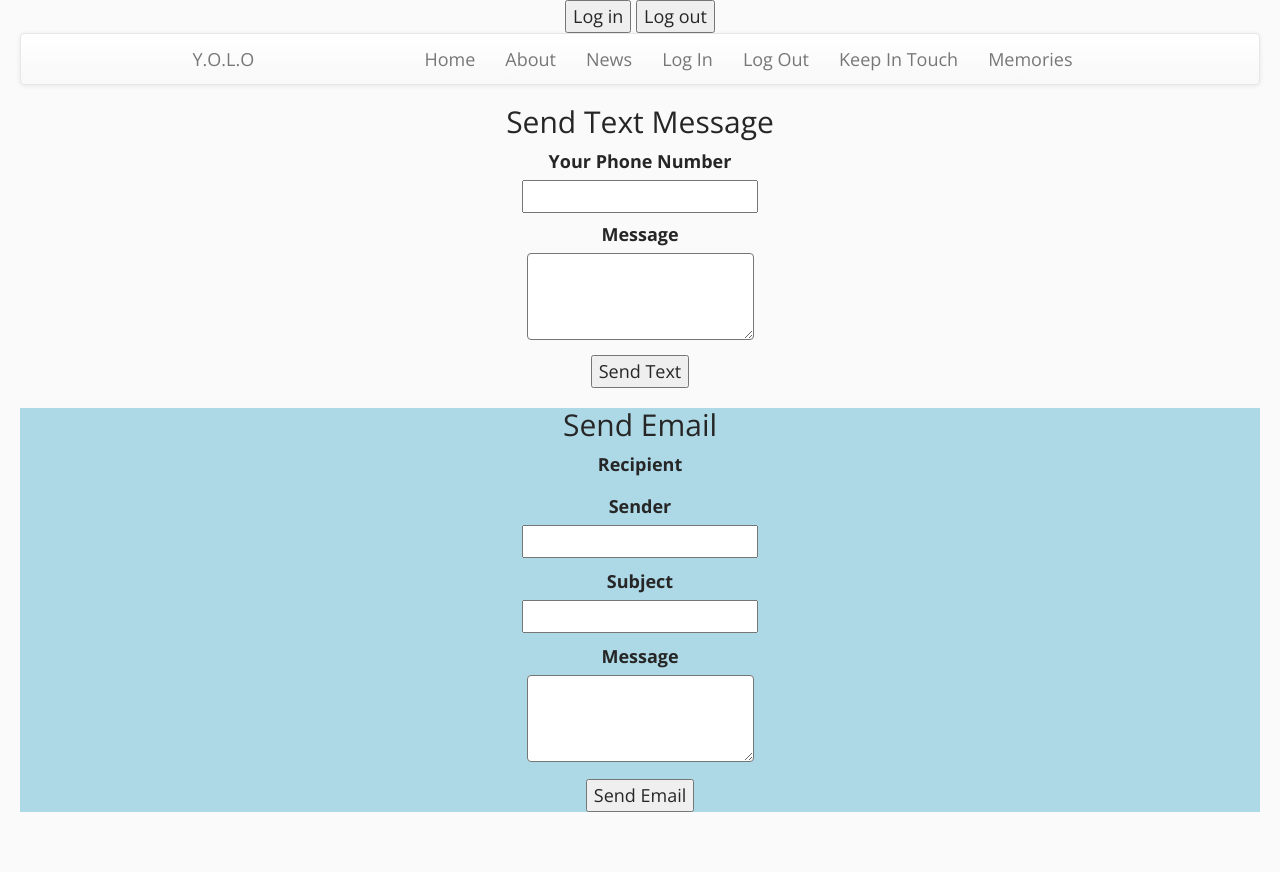
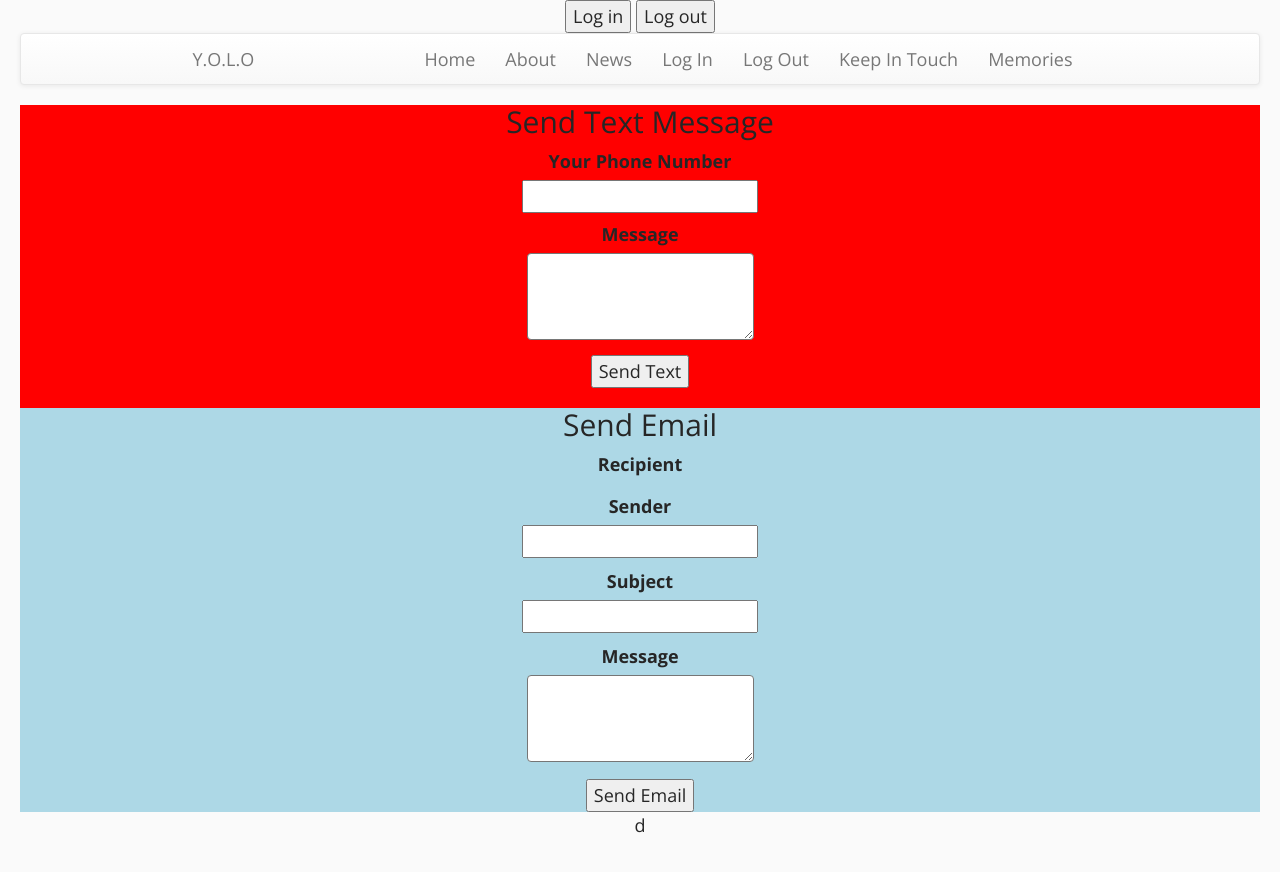
Before and after one commit to mustang0364/devpersonalproject, a React (Create React App) app: page /sms in a window 1280 px wide. Shown: the top 872 px of the page. Built offline with nearby package versions, Linux system fonts and the light colour scheme; no server answers; what google-maps-react would draw is missing.

Commit message:
everything is working good

```diff
--- a/src/App.js
+++ b/src/App.js
@@ -12,6 +12,7 @@ import Logos from './components/Logos';
 import Grid from './components/SendGrid/Grid';
 import Chat from './components/Socket.io/Chat';
 import Slides from './components/Animations/Slides'  ;
+
 
 
 import SMS from './components/Twilio/SMS';
@@ -125,6 +126,8 @@ class App extends Component {
 
 
 
+      d
+
 
 
      </div>
--- a/src/components/Places.js
+++ b/src/components/Places.js
@@ -3,6 +3,7 @@ import React, { Component } from 'react';
 // import Video from './Video';
 import Havana from './places/havana/Havana';
 import Miami from './places/miami/Miami';
+
 import './Places.css'
 
 //Have all the places in a array, check the array length before mapping over it.
@@ -77,6 +78,8 @@ export default class Places extends Component {
 
 
 
+
+
       {/* <Video/> */}
     </div>
 
--- a/src/components/Socket.io/chat.css
+++ b/src/components/Socket.io/chat.css
@@ -1,7 +1,7 @@
-.messages{
+/* .messages{
 background: red
 }
 
 .card-footer{
     background:blue
-}
+} */
--- a/src/components/Twilio/message.css
+++ b/src/components/Twilio/message.css
@@ -1,5 +1,6 @@
 .Message {
   line-height: 1.5em;
+  background: red
 }
 
 .Message.log {
--- a/src/components/Twilio/sms.css
+++ b/src/components/Twilio/sms.css
@@ -1,5 +1,5 @@
 .Sms {
-    /* background: red */
+    background: red
 }
 
 .send {
```
